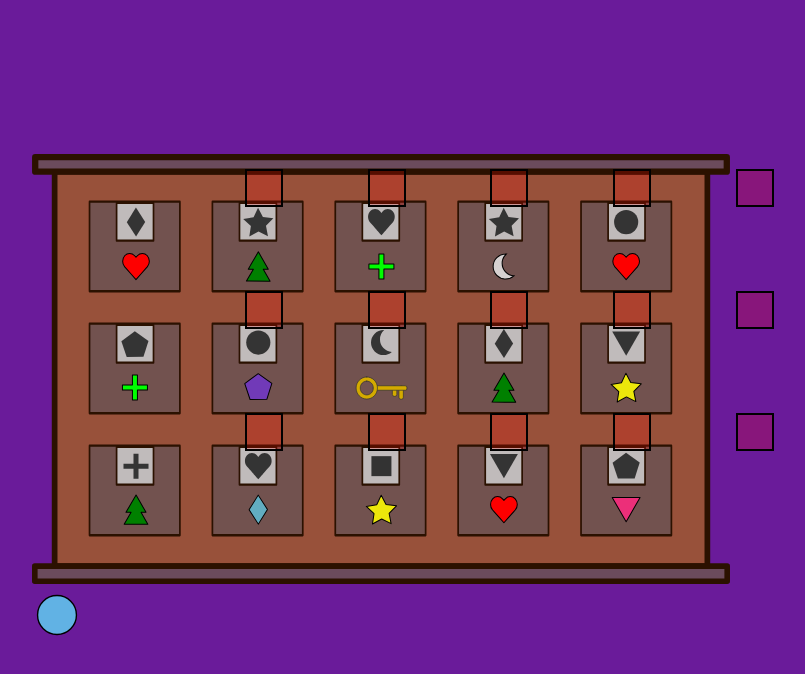
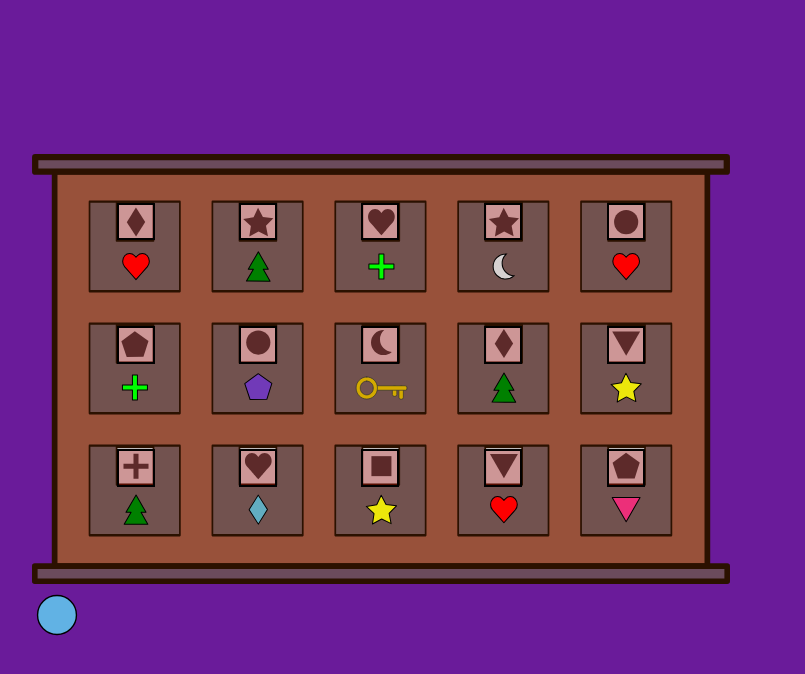
Before and after one commit to okebs/ReactApp, a React (Vite) app: page /shape-match in a window 1280 px wide. Shown: the top 674 px of the page, without its empty margins (259-1064 px from the left). Built offline with nearby package versions, Linux system fonts and the light colour scheme.

Commit message:
fixed sizing a little bit but still in progress

```diff
--- a/src/Styling/ShapeMatchingGame.module.css
+++ b/src/Styling/ShapeMatchingGame.module.css
@@ -8,8 +8,30 @@
   width: 100vw;
 }
 
-.game-board {
+.gameBoard {
     position: relative;
+    max-width: 100%; /* Limit the size of the game board to the width of its container */
+    height: auto; /* Maintain the aspect ratio of the game board */
+  }
+  .gameBoardcontainer {
+    position: relative;
+    width: 80vw; /* Adjust this value to fit your design */
+    max-width: 800px; /* Example max width to maintain aspect ratio */
+    margin: auto; /* Centers the container */
+    display: flex;
+    flex-direction: column;
+    align-items: center;
+
+    /* padding-bottom: 30%;
+    height: 0; */
+
+  }
+  .gameBoardcontainer svg {
+    position: absolute;
+    top: 0;
+    left: 0;
+    width: 100%;
+    height: 100%;
   }
 
   .shape {
@@ -23,8 +45,12 @@
     gap:20px;
     background-color: rgb(255, 0, 0, 0.2); /* Fully red background without opacity */
     border: 2px solid black;
-    width: 34px;
-    height: 34px;
+    /* width: 34px;
+    height: 34px; */
+    width: 4.25%;
+    height: 6.8%;
+    max-width: 100%;
+
   }
 
   .draggingOver {
@@ -36,66 +62,75 @@
 
 
   .drawer.drawer-1 {
-    top: 169px; /*334-169=*/
-    left: 504px;
+    top: 10%;
+    left: 17%;
   }
   .drawer.drawer-2 {
-    top: 169px;
-    left: 627px;
+    top: 10%;
+    left: 32.2%;
   }
   .drawer.drawer-3 {
-    top: 169px;
-    left: 749px;
+    top: 10%;
+    left: 47.5%;
   }
   .drawer.drawer-4 {
-    top: 169px;
-    left: 872px;
+    top: 10%;
+    left: 62.9%;
   }
   .drawer.drawer-5 {
-    top: 169px;
-    left: 995px; /*995-575=*/
+    top: 10%;
+    left: 78.2%; /*995-575=*/
   }
 
 
   .drawer.drawer-6 {
-    top: 291px;
-    left: 504px;
+    top: 35%;
+    left: 17%;
   }
   .drawer.drawer-7 {
-    top: 291px;
-    left: 627px;
+    top: 35%;
+    left: 32.2%;
   }
   .drawer.drawer-8 {
-    top: 291px;
-    left: 749px;
+    top: 35%;
+    left: 47.5%;
   }
   .drawer.drawer-9 {
-    top: 291px;
-    left: 872px;
+    top: 35%;
+    left: 62.9%;
   }
   .drawer.drawer-10 {
-    top: 291px;
-    left: 995px;
+    top: 35%;
+    left: 78.2%;
   }
 
 
   .drawer.drawer-11 {
-    top: 413px;
-    left: 504px;
+    top: 60%;
+    left: 17%;
   }
   .drawer.drawer-12 {
-    top: 413px;
-    left: 627px;
+    top: 60%;
+    left: 32.2%;
   }
   .drawer.drawer-13 {
-    top: 413px;
-    left: 749px;
+    top: 60%;
+    left: 47.5%;
   }
   .drawer.drawer-14 {
-    top: 413px;
-    left: 872px;
+    top: 60%;
+    left: 62.9%;
   }
   .drawer.drawer-15 {
-    top: 413px;
-    left: 995px;
+    top: 60%;
+    left: 78.2%; /*995*/
   }
+
+  @media (max-width: 900px) {
+    .drawer {
+      top: 5%; /* 10% of the viewport width */
+      left: 5%; /* 5% of the viewport width */
+      width: 5%;
+      height: 7%;
+    }
+  }
--- a/src/components/ShapeMatchingGame.tsx
+++ b/src/components/ShapeMatchingGame.tsx
@@ -112,18 +112,37 @@ const ShapeMatchingGame: React.FC = () => {
         return ''; // Or a default image path
     }
   };
+/*
+window.addEventListener('resize', updateDrawerPositions
+);
+function updateDrawerPositions() {
+// Get the position and dimensions of the SVG image
+const gameBoardRect = document.querySelector('.gameBoard').getBoundingClientRect();
 
+// Calculate the new positions for each drawer
+drawers.forEach(drawer => {
+const drawerElement = document.querySelector(.${drawer.id});
+// Here you calculate the position based on the gameBoardRect and the desired placement
+// For example:
+drawerElement.style.left = ${(drawer.initialLeft / svgOriginalWidth) * gameBoardRect.width}px;
+drawerElement.style.top = ${(drawer.initialTop / svgOriginalHeight) * gameBoardRect.height}px;
+});
+}
+
+// Run initially to set positions
+updateDrawerPositions();
+*/
   return (
     <div className={styles.homeContainer}>
     <DragDropContext onDragEnd={onDragEnd} onDragUpdate={onDragUpdate}>
-      <div className="game-board">
+      <div className={styles.gameBoardcontainer}>
         <StrictModeDroppable droppableId="currentShapeArea">
           {(provided: DroppableProvided) => (
             <div
               ref={provided.innerRef}
               {...provided.droppableProps}
             >
-              <img src={gameBoard} alt="Game Board" />
+              <img src={gameBoard} alt="Game Board" className={styles.gameBoard}/>
               {renderDrawers()}
               <Draggable draggableId="currentShape" index={0}>
                 {(provided: DraggableProvided) => (
```
